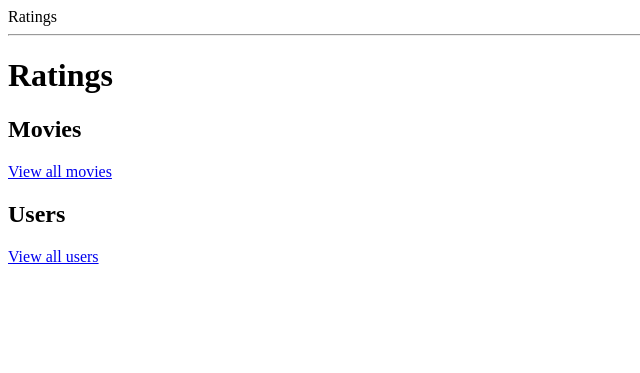
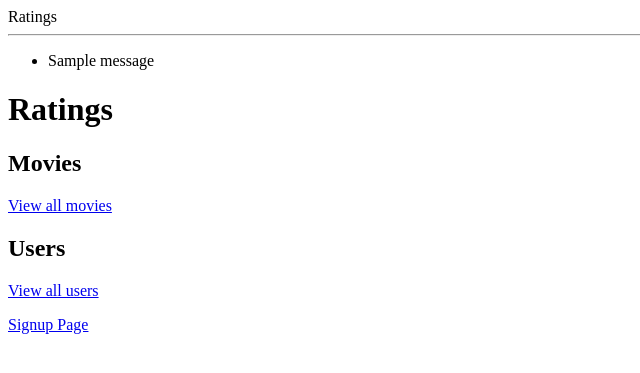
Before and after one commit to AnliYang/HB_Ex_20160201_Ratings, a Flask app: page / in a window 1280 px wide. Shown: the top 373 px of the page, without its empty margins (0-640 px from the left). Run offline with Flask 2, Linux system fonts and the light colour scheme; tables that the repository leaves empty hold one stand-in row (values such as "Sample post"); one stand-in notice (Sample message) is shown.

Commit message:
Added signup functionality and base template message flashing. Woo!

```diff
--- a/server.py
+++ b/server.py
@@ -38,14 +38,31 @@ def signup():
 
     return render_template("signup.html")
 
-@app.route('/signup-process')
+@app.route('/signup-process', methods=['POST',])
 def process_signup():
     """Handle form submission for signup process.
     """
     # Logic for chekcing if user exists could be handled
     # with javascript/AJAX in signup.
 
-    # flash message: signup success (possibly: or already existing user)
+    requested_email = request.form.get('email').strip()
+    requested_password = request.form.get('password')
+
+    # get a user with that name, if none vs if exists
+    existing_email = User.query.filter(User.email == requested_email).first()
+
+    if (existing_email == None) and requested_email:
+        # Add the user
+        user = User(email=requested_email,
+                    password=requested_password)
+        db.session.add(user)
+        db.session.commit()
+
+        flash("User with email %s created. Please log in." % user.email)
+    else:
+        # return to homepage with scolding
+        flash("""Already existing user, or invalid email entry.
+            Please log in, or retry signup.""")
 
     # question for help: re-direct or load homepage template
     return render_template("homepage.html")
--- a/templates/base.html
+++ b/templates/base.html
@@ -2,11 +2,25 @@
 <html>
 <head>
   <title>Ratings</title>
+  <style>
+    input {
+        display: block;
+    }
+  </style>
 </head>
 
 <body>
   Ratings
   <hr>
+  {% with messages = get_flashed_messages() %}
+  {% if messages %}
+    <ul class=flashes>
+    {% for message in messages %}
+      <li>{{ message }}</li>
+    {% endfor %}
+    </ul>
+  {% endif %}
+  {% endwith %}
 
   {% block content %} put your content here {% endblock %}
 
--- a/templates/homepage.html
+++ b/templates/homepage.html
@@ -9,4 +9,6 @@
 <h2>Users</h2>
 <p><a href="/users">View all users</a></p>
 
+<p><a href="/signup">Signup Page</p>
+
 {% endblock %}
```
Also changed, not shown: templates/signup.html (+7 -0 lines).
